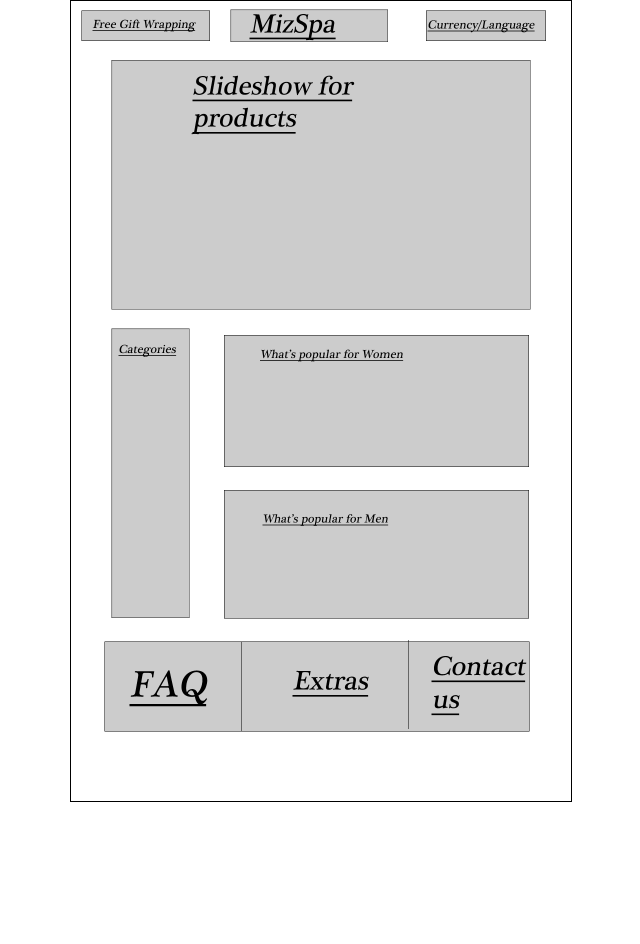
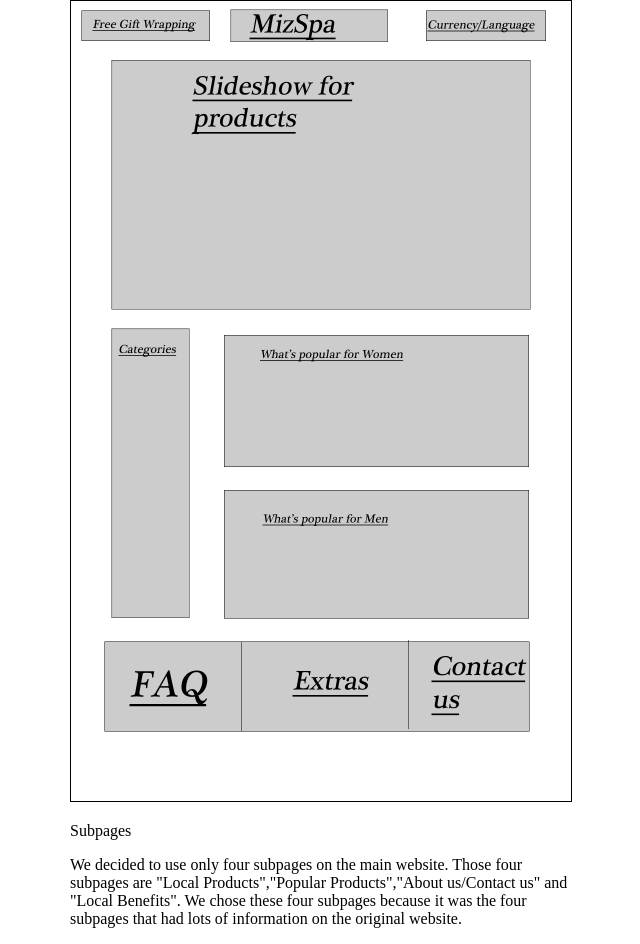
Before and after one commit to aisCalvin/CTD-Planning-Site-CalvinC, a plain HTML site: page index.html in a window 1280 px wide. Shown: the part 1973-2917 px from the top of the page, without its empty margins (18-658 px from the left). Before the commit the page ends 2795 px from the top, so only its background shows below. Drawn offline with Linux system fonts and the light colour scheme.

Commit message:
March 6
Subpages

```diff
--- a/index.html
+++ b/index.html
@@ -68,3 +68,6 @@ website to get more traffic.</p>
   <img src="designsnprototypes/Wireframe 1.png" border="1px" width="500px"
 </div>
 </p>
+<h8>Subpages</h8>
+<p>We decided to use only four subpages on the main website. Those four subpages are "Local Products","Popular Products","About us/Contact us"
+  and "Local Benefits". We chose these four subpages because it was the four subpages that had lots of information on the original website.
```
